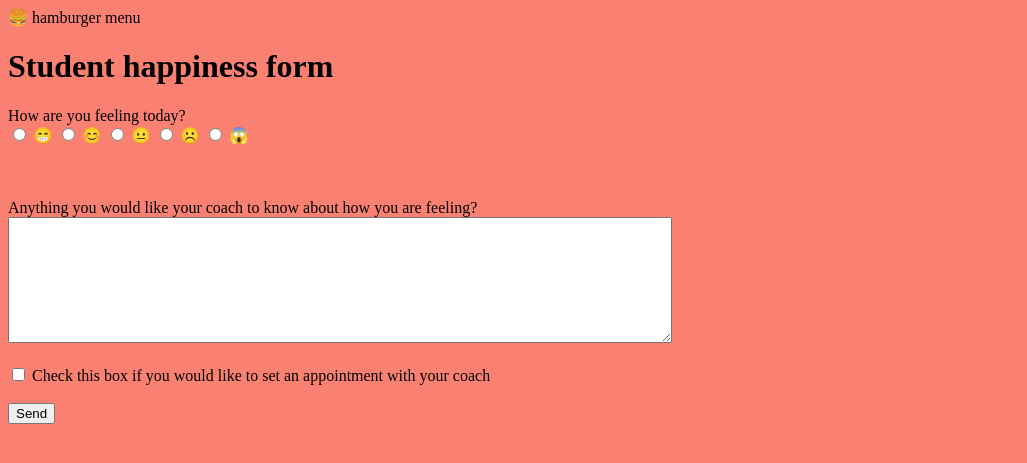
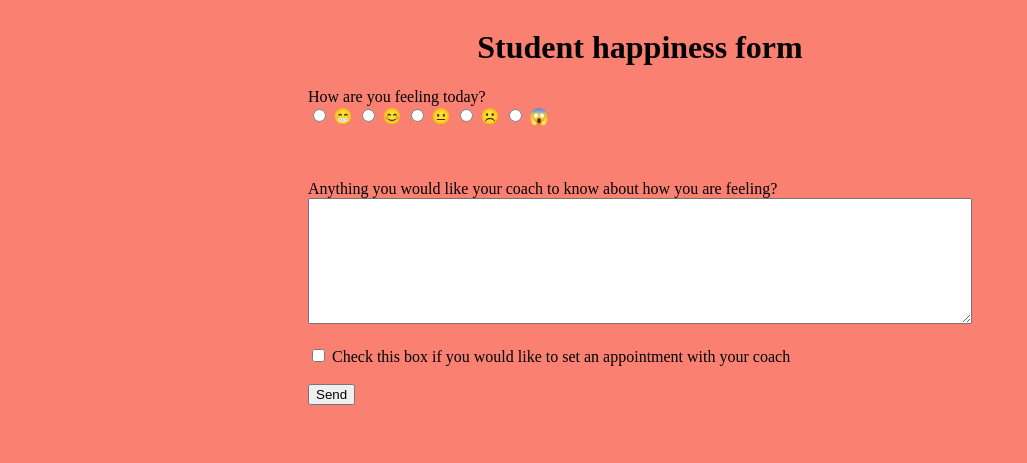
Before and after one commit to jbreemes/Bitproject, a PHP site: page /student-input.html in a window 1280 px wide. Shown: the top 463 px of the page, without its empty margins (0-1027 px from the left). Run offline with PHP 8.4, Linux system fonts and the light colour scheme.

Commit message:
changed the alignments

```diff
--- a/CSS/student-input.css
+++ b/CSS/student-input.css
@@ -1,3 +1,7 @@
 body {
   background-color: salmon;
+  display: flex;
+  flex-direction: column;
+  justify-content: center;
+  align-items: center;
 }
--- a/student-input.html
+++ b/student-input.html
@@ -6,9 +6,6 @@
     <link rel="stylesheet" href="CSS/student-input.css">
   </head>
   <body>
-&#127828;
-hamburger menu
-
 
   <h1>Student happiness form</h1>
   <form class="" action="mailto:mbijl@roc-dev.com" method="post" enctype="text/plain">
```
